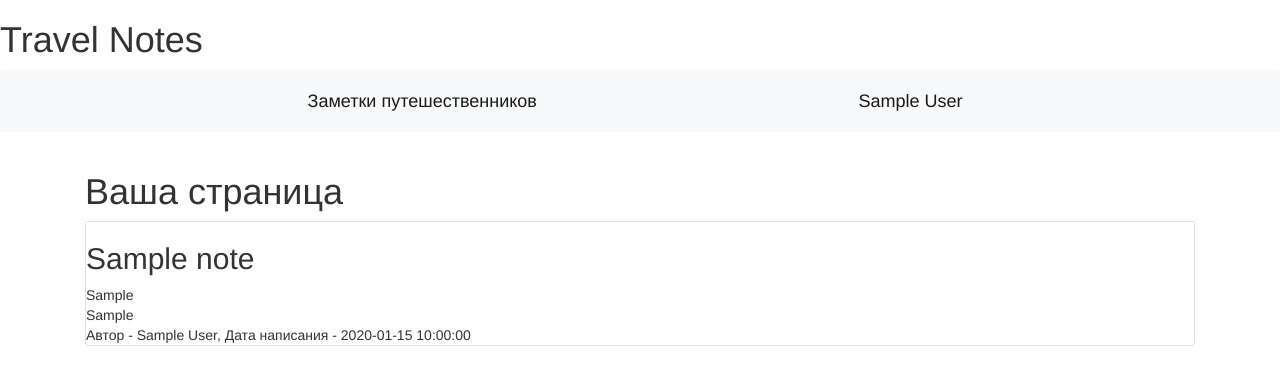
After one commit to Annapurple/Travel_Notes, a Flask app: page /user_page in a window 1280 px wide. The commit adds this page. Shown: the top 385 px of the page. Run offline with Flask 3, Linux system fonts and the light colour scheme; a user stored in the database is signed in; tables that the repository leaves empty hold one stand-in row (values such as "Sample post"); some libraries are stand-ins or nearby versions.

Commit message:
add user_page

```diff
--- a/main.py
+++ b/main.py
@@ -4,7 +4,7 @@ from enum import member
 from forms.registration_form import RegisterForm
 from forms.login_form import LoginForm
 from forms.notes_form import NotesForm
-from flask import Flask, render_template, redirect, abort, request
+from flask import Flask, render_template, redirect, abort, request, url_for
 from flask_login import login_user, LoginManager, logout_user, login_required, current_user
 from data import db_session
 from data.notes import Notes
@@ -29,6 +29,14 @@ def text():
     db_sess = db_session.create_session()
     note = db_sess.query(Notes).filter(Notes.user)
     return render_template("main_page.html", notes=note, title='Notes')
+
+
+@app.route('/user_page')
+@login_required
+def user_page():
+    db_sess = db_session.create_session()
+    note = db_sess.query(Notes).filter(Notes.user)
+    return render_template("user_page.html", notes=note, title='Notes')
 
 
 @app.route('/register', methods=['GET', 'POST'])
@@ -126,6 +134,17 @@ def edit_note(id):
                            )
 
 
+# @app.route('/load_photo/<int:id>', methods=['POST', 'GET'])
+# def sample_file_upload(id):
+#     if request.method == 'GET':
+#         return render_template('photo.html')
+#     elif request.method == 'POST':
+#         f = request.files['file']
+#         with open("./static/images/file.png", "wb") as file:
+#             file.write(f.read())
+#         return redirect(url_for('sample_file_upload'), 301)
+
+
 @app.route('/notes_delete/<int:id>', methods=['GET', 'POST'])
 @login_required
 def note_delete(id):
--- a/templates/base.html
+++ b/templates/base.html
@@ -18,7 +18,7 @@
     <nav class="navbar navbar-light bg-light">
         <a class="navbar-brand" href="/">Заметки путешественников</a>
         {% if current_user.is_authenticated %}
-    <a class="navbar-brand" href="/">{{ current_user.name }}</a>
+    <a class="navbar-brand" href="/user_page">{{ current_user.name }}</a>
 {% else %}
     <p>
         <a class="btn btn-primary " href="/register">Зарегистрироваться</a>
--- /dev/null
+++ b/templates/user_page.html
@@ -0,0 +1,20 @@
+{% extends "base.html" %}
+{% block content %}
+<h1>Ваша страница</h1>
+{% for i in notes%}
+{% if current_user.is_authenticated and current_user == i.user %}
+<div class="col-md6 border rounded">
+    <h2>{{i.title}}</h2>
+    <div>
+        {{i.location}}
+    </div>
+    <div>
+        {{i.information}}
+    </div>
+    <div>
+        Автор - {{i.user.name}}, Дата написания - {{i.date}}
+    </div>
+</div>
+{% endif %}
+{% endfor %}
+{% endblock %}
```
Also changed, not shown: templates/photo.html (added, +11 -0 lines).
